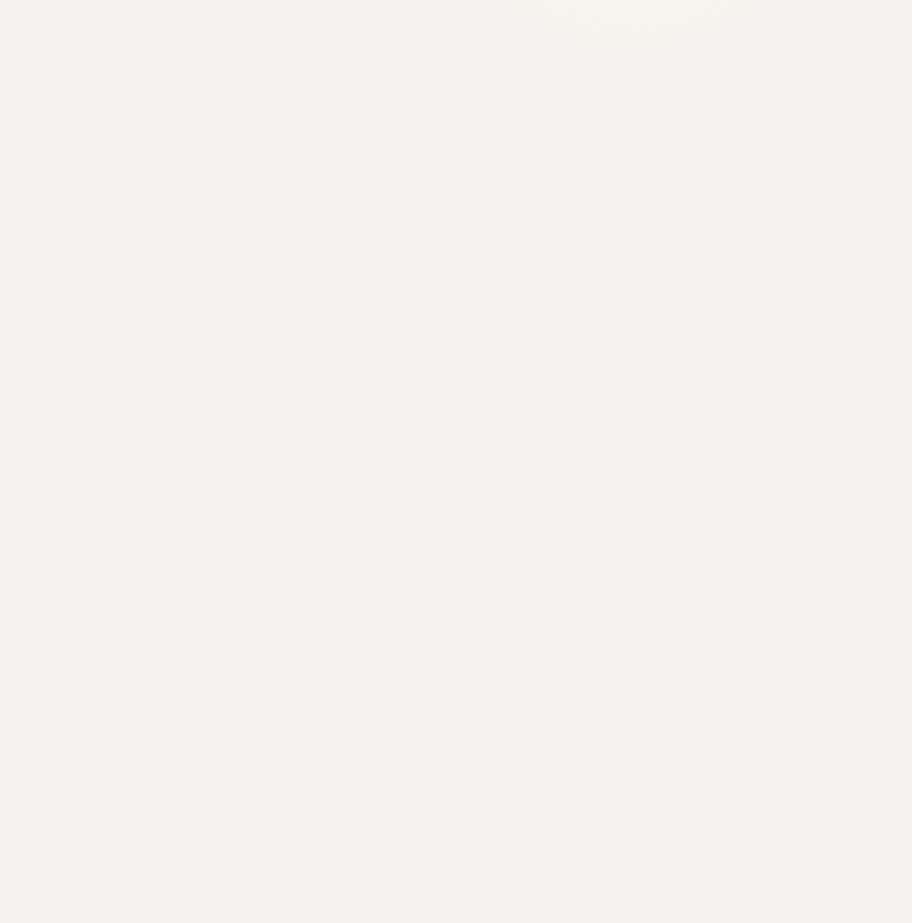
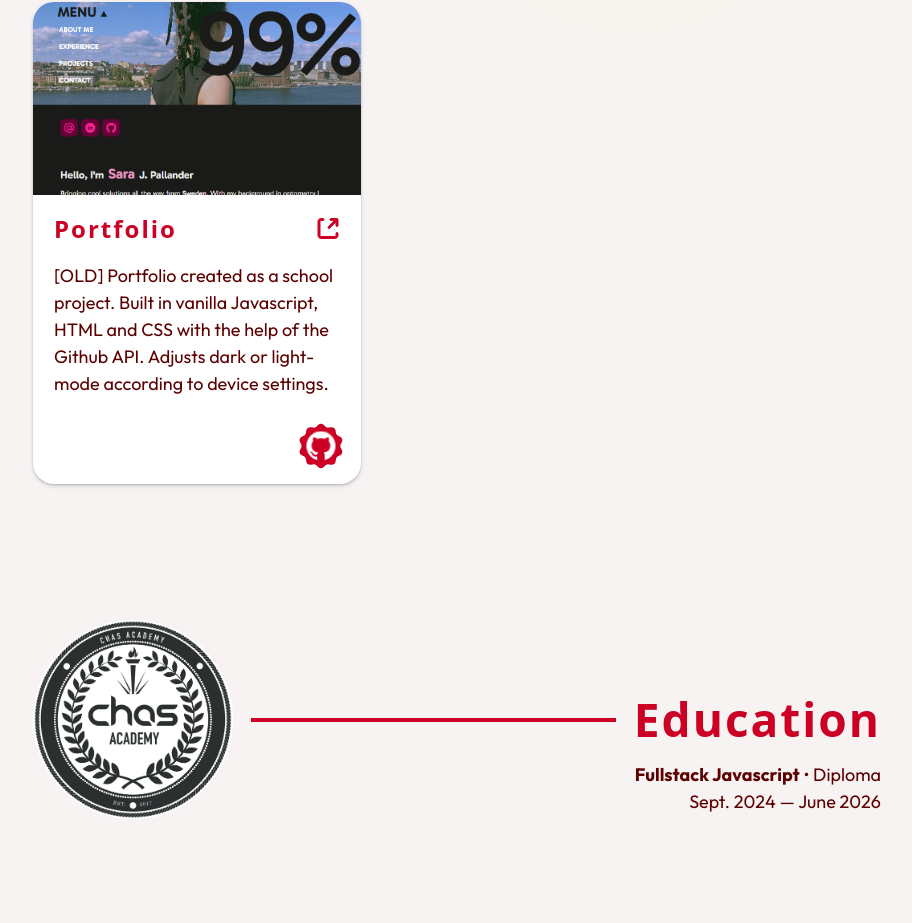
Before and after one commit to sara-jpallander/Portfolio2.0, a React (Vite) app: page / in a window 1280 px wide. Shown: the part 1663-2586 px from the top of the page, without its empty margins (183-1095 px from the left). Before the commit the page ends 1774 px from the top, so only its background shows below. Built offline with nearby package versions, Linux system fonts and the light colour scheme; a web font is replaced by a local one.

Commit message:
added and finished education page

```diff
--- a/src/App.tsx
+++ b/src/App.tsx
@@ -1,16 +1,16 @@
 import Header from "./components/Header/Header";
 import AboutMe from './components/About Me/AboutMe';
 import MyWork from "./components/My Work/MyWork";
+import Education from "./components/Education/Education";
 
 export default function App() {
 
   return (
-    <>
-    <Header/>
     <main>
+      <Header/>
       <AboutMe/>
       <MyWork/>
+      <Education/>
     </main>
-    </>
   )
 }
--- /dev/null
+++ b/src/components/Education/Education.tsx
@@ -0,0 +1,44 @@
+import "./education.css"
+import chasacademy from "../../assets/logo_svart.png"
+import star from "../../assets/Star 3.svg"
+import skills from "./skills"
+
+export default function Education() {
+    return(
+        <div className="education-container">
+            <section className="education-title">
+                <img src={chasacademy} alt="Chas Academy" />
+                <hr/>
+                <h2>Education</h2>
+            </section>
+
+            <div className="education-info">
+                <p><strong>Fullstack Javascript</strong> • Diploma</p>
+                <p>Sept. 2024  —  June 2026</p>
+            </div>
+
+            <div className="tech-stack-container">
+                <section className="tech-stack">
+                    <h2>Tech Stack</h2>
+                    <img src={star} alt="star" />
+                    <div className="area-indicator fullstack">
+                        <hr />
+                        <p>Fullstack</p>
+                    </div>
+                    <div className="area-indicator frontend">
+                        <hr />
+                        <p>Frontend</p>
+                    </div>
+                    <div className="area-indicator backend">
+                        <hr />
+                        <p>Backend</p>
+                    </div>
+                </section>
+                <div className="skills-container">
+                    {skills.map(skill => <p className={`skill ${skill.area}`}>{skill.name}</p>)}
+                </div>
+            </div>
+
+        </div>
+    )
+}
--- /dev/null
+++ b/src/components/Education/education.css
@@ -0,0 +1,118 @@
+.education-container {
+    margin: 136px 216px 0 216px;
+}
+
+.education-title {
+    display: flex;
+    align-items: center;
+}
+
+.education-title img {
+    width: 200px;
+}
+
+.education-info {
+    display: flex;
+    flex-direction: column;
+    align-items: flex-end;
+    margin-top: -40px;
+}
+
+.education-info p {
+    margin-top: -18px;
+}
+
+
+/* TECH STACK */
+
+.tech-stack-container {
+    margin: 56px 0;
+}
+
+.tech-stack {
+    display: flex;
+    align-items: center;
+
+}
+
+.tech-stack img {
+    margin: 0 21px;
+}
+
+.skills-container {
+    display: flex;
+    align-items: center;
+    flex-wrap: wrap;
+}
+
+.skill {
+    padding: 10px 21px;
+    border-radius: 30px;
+    margin-right: 16px;
+    font-weight: bold;
+}
+
+.area-indicator {
+    display: flex;
+    align-items: center;
+    margin-right: 28px;
+}
+
+.area-indicator hr {
+    margin: 0 12px;
+    width: 12px;
+    height: 12px;
+    border-radius: 50%;
+}
+
+/* FULLSTACK */
+
+.area-indicator.fullstack hr, .skill.fullstack {
+    border: 3px solid var(--fullstack);
+    color: var(--fullstack);
+}
+
+
+.area-indicator.fullstack hr, .skill.fullstack:hover {
+    background-color: var(--fullstack);
+}
+
+/* FULLSTACK END */
+
+/* FRONTEND */
+
+.area-indicator.frontend hr, .skill.frontend {
+    border: 3px solid var(--frontend);
+    color: var(--frontend);
+}
+
+
+.area-indicator.frontend hr, .skill.frontend:hover {
+    background-color: var(--frontend);
+}
+
+/* FRONTEND END*/
+
+/* BACKEND */
+
+.area-indicator.backend hr, .skill.backend {
+    border: 3px solid var(--backend);
+    color: var(--backend);
+}
+
+
+.area-indicator.backend hr, .skill.backend:hover {
+    background-color: var(--backend);
+}
+
+/* BACKEND END*/
+
+
+.skill.fullstack:hover, .skill.frontend:hover, .skill.backend:hover {
+    color: var(--background);
+    box-shadow: rgba(60, 64, 67, 0.3) 0px 1px 2px 0px, rgba(60, 64, 67, 0.15) 0px 2px 6px 2px;
+}
+
+.skill.fullstack, .skill.frontend, .skill.backend {
+    transition: 0.1s;
+}
--- /dev/null
+++ b/src/components/Education/skills.ts
@@ -0,0 +1,78 @@
+type Skill = {
+    name: string;
+    area: string;
+}
+
+const skills: Skill[] = [
+    {
+        name: "Typescript",
+        area: "fullstack"
+    },
+
+    {
+        name: "Javascript",
+        area: "fullstack"
+    },
+
+    {
+        name: "Next.js",
+        area: "fullstack"
+    },
+
+    {
+        name: "React",
+        area: "frontend"
+    },
+
+    {
+        name: "Vite",
+        area: "frontend"
+    },
+
+    {
+        name: "HTML",
+        area: "frontend"
+    },
+
+    {
+        name: "CSS",
+        area: "frontend"
+    },
+
+    {
+        name: "Vue",
+        area: "frontend"
+    },
+
+    {
+        name: "Tailwind",
+        area: "frontend"
+    },
+
+    {
+        name: "Figma",
+        area: "frontend"
+    },
+
+    {
+        name: "Node.js",
+        area: "backend"
+    },
+
+    {
+        name: "Express",
+        area: "backend"
+    },
+
+    {
+        name: "Prisma",
+        area: "backend"
+    },
+
+    {
+        name: "MySQL",
+        area: "backend"
+    }
+]
+
+export default skills;
--- a/src/components/Header/Header.tsx
+++ b/src/components/Header/Header.tsx
@@ -10,6 +10,7 @@ export default function Header() {
 
   return (
     <header>
+        <div className="header-content">
             <div className="header-left">
                 <div className="socials">
                     <a href="https://github.com/sara-jpallander" target="blank"><img src={Github} alt="Github" /></a>
@@ -35,6 +36,7 @@ export default function Header() {
                     <a href="#contact">CONTACT</a>
                 </nav>
             </div>
+        </div>
     </header>
   )
 }
--- a/src/components/Header/header.css
+++ b/src/components/Header/header.css
@@ -1,7 +1,6 @@
 @import url("../../index.css");
 
-header {
-    background-color: var(--sky-blue);
+.header-content {
     display: flex;
     justify-content: space-between;
     padding: 48px 216px;
--- a/src/components/My Work/Card.tsx
+++ b/src/components/My Work/Card.tsx
@@ -1,7 +1,7 @@
 import GithubIcon from "../../assets/Github-star.svg"
 import open from "../../assets/open-in-new-svgrepo-com.svg"
 import "./myWork.css";
-import { motion, useScroll } from "motion/react"
+import { motion, /* useScroll */ } from "motion/react"
 
 type CardProps = {
     img: string;
@@ -12,12 +12,16 @@ type CardProps = {
 }
 
 const Card: React.FC<CardProps> = ({ img, title, deployLink, description, githubLink }) => {
-    const { scrollYProgress } = useScroll()
+    /* const { scrollYProgress } = useScroll() */
 
     return (
         <motion.div className="card"
-            id="scroll-indicator"
-            style={{ opacity: scrollYProgress }}>
+/*             id="scroll-indicator"
+            style={{ opacity: scrollYProgress }} */
+            initial={{ opacity: 0.2, scale: 0.95 }}
+            whileInView={{ opacity: 1, scale: 1 }}
+            transition={{ delay: 0.3 }}
+            >
             <img src={img} alt="preview" className="card-img"/>
             <section className="card-info">
                 {deployLink ?
--- a/src/components/My Work/MyWork.tsx
+++ b/src/components/My Work/MyWork.tsx
@@ -8,6 +8,7 @@ export default function MyWork() {
     return (
         <div className="my-work-container">
             <img src={blurb2} alt="blurb 2" className="blurb2"/>
+            <div className="my-work-content">
                 <section className="my-work-title" id="my-work">
                     <h2>My Work</h2>
                     <hr/>
@@ -22,5 +23,6 @@ export default function MyWork() {
                         githubLink={project.githubLink}/>)}
                 </div>
             </div>
+        </div>
     );
 };
--- a/src/components/My Work/myWork.css
+++ b/src/components/My Work/myWork.css
@@ -2,6 +2,10 @@
     position: absolute;
     right: 0;
     z-index: -1;
+}
+
+.my-work-container {
+    position: relative;
 }
 
 /* .my-work-title, .cards-container {
@@ -21,10 +25,12 @@
 
 .cards-container {
     display: flex;
-    margin: 8px 216px;
-    /* gap: 32px; */
+    margin: 8px 216px 48px 216px;
+    flex-wrap: wrap;
+    gap: 32px;
     justify-content: space-between;
 }
+
 
 /* CARD */
 
--- a/src/index.css
+++ b/src/index.css
@@ -6,6 +6,9 @@
   --red-primary: #CC0025;
   --red-secondary: #B80022;
   --text: #5D0000;
+  --frontend: #DB0063;
+  --backend: #0067E6;
+  --fullstack: #864DD1;
 }
 
 @keyframes logo-spin {
@@ -25,12 +28,26 @@ html {
   scroll-behavior: smooth;
 }
 
+/* main {
+  display: flex;
+  flex-direction: column;
+  justify-content: center;
+} */
+
+header {
+  background-color: var(--sky-blue);
+  display: flex;
+  flex-direction: column;
+  justify-content: center;
+}
+
 body {
   margin: 0;
   padding: 0;
   box-sizing: border-box;
   background-color: var(--background);
 }
+
 
 p, a {
   font-family: "Outfit", system-ui, -apple-system, BlinkMacSystemFont, 'Segoe UI', Roboto, Oxygen, Ubuntu, Cantarell, 'Open Sans', 'Helvetica Neue', sans-serif;
@@ -65,3 +82,7 @@ hr {
   width: 100%;
   margin: 0 18px;
 }
+
+.header-content, .about-me-container, .my-work-content {
+  max-width: 1600px;
+}
```
Also changed, not shown: src/components/My Work/projects.ts (+10 -1 lines). Lines whose indentation alone changed are shown as unchanged.
